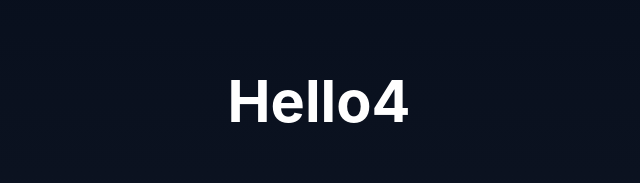
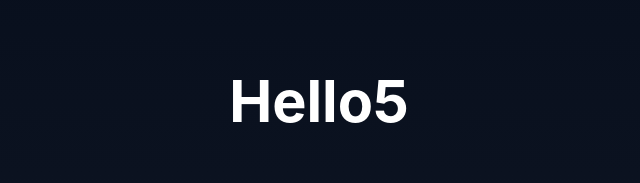
Before and after one commit to exposir/rsbuild-project, a React app: page / in a window 1280 px wide. Shown: the part 469-652 px from the top of the page, without its empty margins (321-961 px from the left). Built offline with nearby package versions, Linux system fonts and the light colour scheme; the HTML template or start-up script is replaced by a standard one.

Commit message:
Update Hello.tsx

```diff
--- a/src/Hello.tsx
+++ b/src/Hello.tsx
@@ -1,7 +1,7 @@
 const Hello = () => {
   return (
     <div className="content">
-      <h1>Hello4</h1>
+      <h1>Hello5</h1>
       <p>Hello.</p>
     </div>
   );
```
